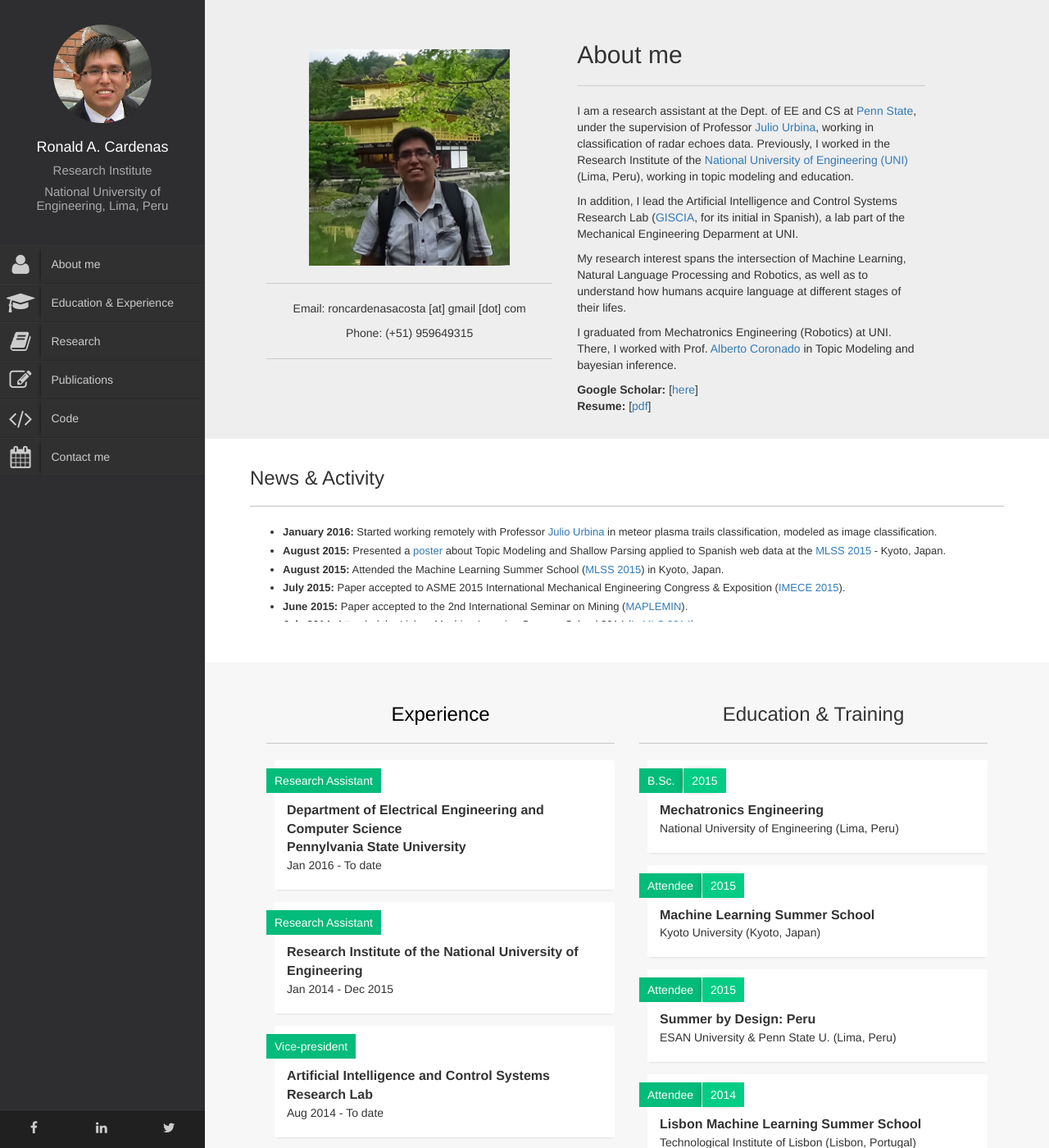
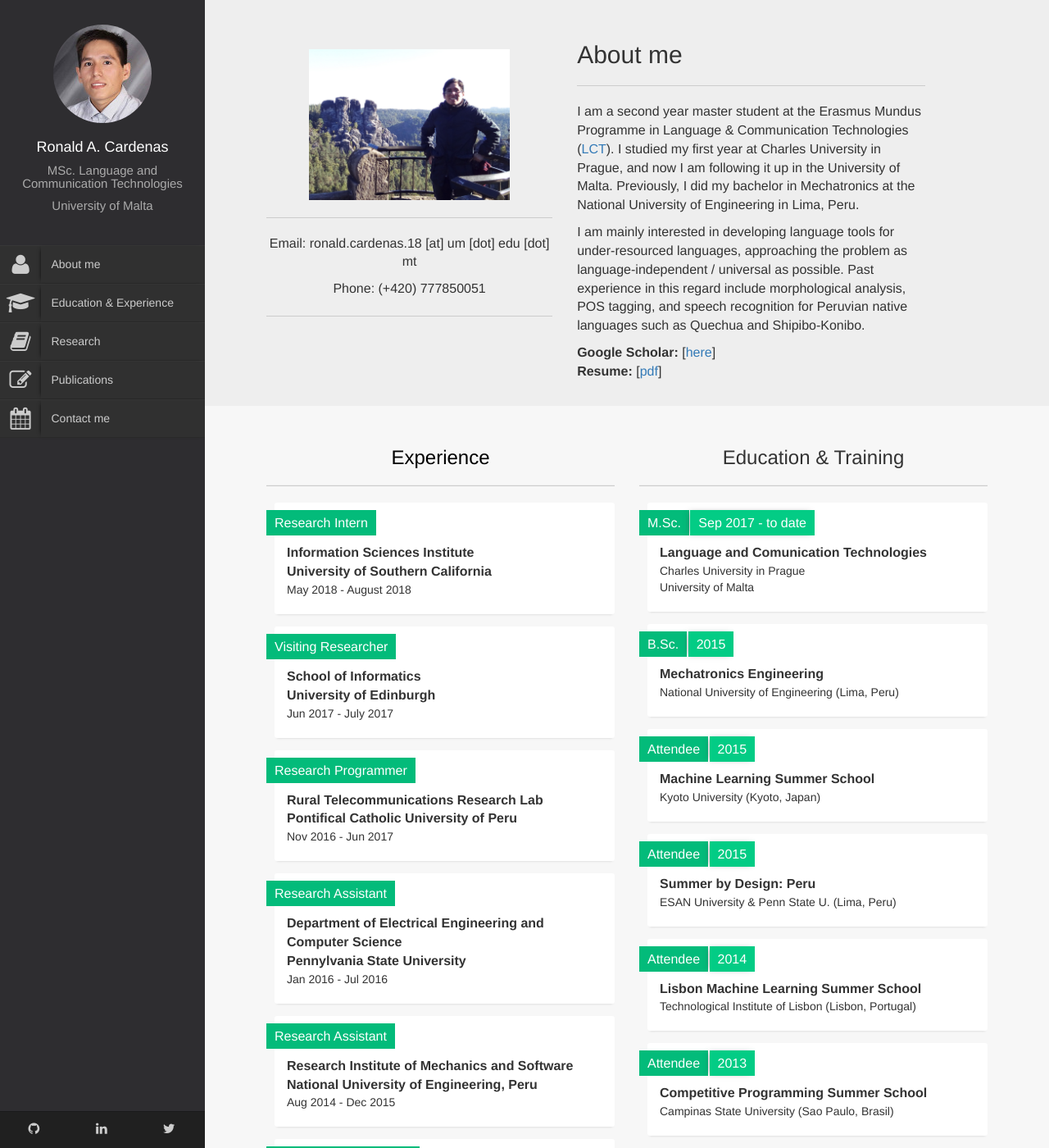
Before and after one commit to ronaldahmed/ronaldahmed.github.io, a Jekyll site: the page built from index.html, in a window 1280 px wide and 1400 px high. Shown: the whole window at 82% size. Built offline with Jekyll 4.4.1, drawn with Linux system fonts in a browser that asks for light colours; some of the changed text lies outside the part shown.

Commit message:
update 08.18

```diff
--- a/_layouts/base.html
+++ b/_layouts/base.html
@@ -9,7 +9,7 @@
     <meta name="description" content="Ronald Cardenas: personal website">
     <meta name="author" content="">
 
-    <title>Ronald Cardenas</title>
+    <title>Ronald A. Cardenas</title>
 
     <!-- Bootstrap Core CSS -->
     <link href="/css/bootstrap.min.css" rel="stylesheet">
@@ -52,8 +52,8 @@
                 <div class="portrate hidden-xs"></div>
                 <div class="title">
                     <h2>Ronald A. Cardenas</h2>
-                    <h3>Research Institute</h3>
-                    <h3>National University of Engineering, Lima, Peru</h3>
+                    <h3>MSc. Language and Communication Technologies</h3>
+                    <h3>University of Malta</h3>
                 </div>
             </div>
             <ul id="navigation">
@@ -81,12 +81,14 @@
                     <div class="text">Publications</div>
                </a>
             </li>
+            <!--
             <li>
                 <a href="/code">
                     <i class="fa fa-code"></i>
                     <div class="text">Code</div>
                </a>
             </li>
+            -->
             <li>
                 <a href="/contact">
                     <i class="fa fa-calendar"></i>
@@ -106,7 +108,7 @@
         </ul>
             <div class="social-icons">
                 <ul>
-                    <li><a href="https://www.facebook.com/roncardenas"><i class="fa fa-facebook"></i></a></li>
+                    <li><a href="https://github.com/ronaldahmed"><i class="fa fa-github"></i></a></li>
                     <li><a href="https://pe.linkedin.com/pub/ronald-cardenas-acosta/80/905/77b"><i class="fa fa-linkedin"></i></a></li>
                     <li><a href="https://twitter.com/ronaldca2"><i class="fa fa-twitter"></i></a></li>
                 </ul>
--- a/css/simple-sidebar.css
+++ b/css/simple-sidebar.css
@@ -7,7 +7,7 @@
 /* Toggle Styles */
 
 body {
-    font-size: 14px;
+    font-size: 16px;
 }
 h3 > a {
     color: black;
@@ -174,7 +174,7 @@ h2 > a:hover {
 
 .custom-list li{
     padding: 2px 0;
-    font-size: 13px;
+    font-size: 15px;
 }
 .aboutme-side {
     text-align: center;
--- a/index.html
+++ b/index.html
@@ -10,31 +10,32 @@ title: Home
                     <div class="col-lg-5 aboutme-side">
                         <img src="/images/aboutme.png">
                         <hr class="title-hrline">
-                        <p>Email:  roncardenasacosta  [at]  gmail  [dot]  com</p>
-                        <p>Phone: (+51) 959649315</p>
+                        <p>Email:  ronald.cardenas.18  [at]  um  [dot]  edu [dot] mt</p>
+                        <p>Phone: (+420) 777850051</p>
                         <hr class="title-hrline">
                     </div>
                     <div class="col-lg-6" style="text-align: left">
                         <h2>About me</h2>
                         <hr class="title-hrline">
-                        <p>I am a research assistant at the Dept. of EE and CS at <a href="http://www.psu.edu/">Penn State</a>, under the supervision of Professor <a href="http://www.ee.psu.edu/directory/FacultyInfo/Urbina/UrbinaProfilePage.aspx">Julio Urbina</a>, working in classification of radar echoes data. Previously, I worked in the Research Institute of the <a href="http://www.uni.edu.pe/" target="_blank">National University of Engineering (UNI)</a> (Lima, Peru), working in topic modeling and education.</p>
-                        <!--!developing intelligent robots that can
-                            combine different source of information (text, voice commands, sensor raw data, images and/or video) in order to develop certain task autonomously.</p>
-                        -->
-                        <p>
-                            In addition, I lead the Artificial Intelligence and Control Systems Research Lab (<a href="http://giscia.github.io">GISCIA</a>, for its initial in Spanish), a lab part of the Mechanical Engineering Deparment
-                            at UNI.<br>
+                        <p>I am a second year master student at the Erasmus Mundus Programme in
+                            Language &amp; Communication Technologies (<a href="https://lct-master.org/">LCT</a>).
+                            I studied my first year at Charles University in Prague, and now I am following it up in the University of Malta.
+                            Previously, I did my bachelor in Mechatronics at the National University of Engineering in Lima, Peru.
                         </p>
-                        <p>My research interest spans the intersection of Machine Learning, Natural Language Processing and Robotics, as well as to understand how humans acquire language at different stages of their lifes.</p>
-                        <p>
-                            I graduated from Mechatronics Engineering (Robotics) at UNI. There, I worked with
-                            Prof. <a href="https://twitter.com/amcoronado">Alberto Coronado</a> in Topic Modeling and bayesian inference.</p>
+
+                        <p>I am mainly interested in developing language tools for under-resourced languages,
+                            approaching the problem as language-independent / universal as possible.
+                            Past experience in this regard include morphological analysis, POS tagging, and speech recognition for Peruvian native languages such as Quechua and Shipibo-Konibo.
+                        </p>
+
                         <b>Google Scholar:</b> [<a href="https://scholar.google.com/citations?user=QoPko3IAAAAJ&hl=es&oi=ao">here</a>]
                         <br>
                         <b>Resume:</b> [<a href="docs/cv.pdf">pdf</a>]
                     </div>
                 </div>
+
                 <!-- NEWS AND ACTIVITY-->
+                <!--
                 <div class="row" style="background-color: white; padding: 15px 40px 50px 40px">
                     <div class="col-lg-12" >
                         <h3>News &amp; Activity</h3>
@@ -53,6 +54,8 @@ title: Home
                         </div>
                     </div>
                 </div>
+                -->
+
                 <!-- EDUCATION AND EXPERIENCE-->
                 <div class="row row-pad-center" style="background-color: rgba(247,247,247,1)">
                     <div class="col-lg-6">
@@ -61,12 +64,32 @@ title: Home
                         <ul class="ul-card" style="text-align: left">
                             <li>
                                 <div class="dy">
-                                    <span class="degree">Research Assistant</span>
+                                    <span class="degree">Research Intern</span>
                                 </div>
                                 <div class="description">
-                                    <p class="what">Department of Electrical Engineering and Computer Science<br>
-                                        Pennylvania State University</p>
-                                    <p class="where">Jan 2016 - To date</p>
+                                    <p class="what">Information Sciences Institute<br>
+                                        University of Southern California</p>
+                                    <p class="where">May 2018 - August 2018 </p>
+                                </div>
+                            </li>
+                            <li>
+                                <div class="dy">
+                                    <span class="degree">Visiting Researcher</span>
+                                </div>
+                                <div class="description">
+                                    <p class="what">School of Informatics<br>
+                                        University of Edinburgh</p>
+                                    <p class="where">Jun 2017 - July 2017 </p>
+                                </div>
+                            </li>
+                            <li>
+                                <div class="dy">
+                                    <span class="degree">Research Programmer</span>
+                                </div>
+                                <div class="description">
+                                    <p class="what">Rural Telecommunications Research Lab<br>
+                                        Pontifical Catholic University of Peru</p>
+                                    <p class="where">Nov 2016 - Jun 2017 </p>
                                 </div>
                             </li>
                             <li>
@@ -74,26 +97,9 @@ title: Home
                                     <span class="degree">Research Assistant</span>
                                 </div>
                                 <div class="description">
-                                    <p class="what">Research Institute of the National University of Engineering</p>
-                                    <p class="where">Jan 2014 - Dec 2015</p>
-                                </div>
-                            </li>
-                            <li>
-                                <div class="dy">
-                                    <span class="degree">Vice-president</span>
-                                </div>
-                                <div class="description">
-                                    <p class="what">Artificial Intelligence and Control Systems Research Lab</p>
-                                    <p class="where">Aug 2014 - To date</p>
-                                </div>
-                            </li>
-                            <li>
-                                <div class="dy">
-                                    <span class="degree">Co-founder, Software Developer</span>
-                                </div>
-                                <div class="description">
-                                    <p class="what">Empleatron Start-Up</p>
-                                    <p class="where">Jan 2014 - Apr 2015</p>
+                                    <p class="what">Department of Electrical Engineering and Computer Science<br>
+                                        Pennylvania State University</p>
+                                    <p class="where">Jan 2016 - Jul 2016</p>
                                 </div>
                             </li>
                             <li>
@@ -101,17 +107,49 @@ title: Home
                                     <span class="degree">Research Assistant</span>
                                 </div>
                                 <div class="description">
-                                    <p class="what">Artificial Intelligence and Control Systems Research Lab</p>
-                                    <p class="where">Jul 2013 - Dec 2013</p>
+                                    <p class="what">Research Institute of Mechanics and Software</br>
+                                        National University of Engineering, Peru</p>
+                                    <p class="where">Aug 2014 - Dec 2015</p>
+                                </div>
+                            </li>
+                            <li>
+                                <div class="dy">
+                                    <span class="degree">Student Representative</span>
+                                </div>
+                                <div class="description">
+                                    <p class="what">Artificial Intelligence and Control Systems Research Lab </br>
+                                        National University of Engineering, Peru</p>
+                                    <p class="where">Aug 2014 - Dec 2015</p>
+                                </div>
+                            </li>
+                            <li>
+                                <div class="dy">
+                                    <span class="degree">Undergraduate Research Assistant</span>
+                                </div>
+                                <div class="description">
+                                    <p class="what">Artificial Intelligence and Control Systems Research Lab </br>
+                                        National University of Engineering, Peru</p>
+                                    <p class="where">Jul 2013 - Aug 2014</p>
                                 </div>
                             </li>
                         </ul>
 
                     </div>
                     <div class="col-lg-6">
-                        <h3>Education & Training</h3>
+                        <h3>Education &amp; Training</h3>
                         <hr class="title-hrline">
                         <ul class="ul-card" style="text-align: left">
+                            <li>
+                                <div class="dy">
+                                    <span class="degree">M.Sc.</span>
+                                    <span class="year">Sep 2017 - to date</span>
+                                </div>
+                                <div class="description">
+                                    <p class="what">Language and Comunication Technologies</p>
+                                    <p class="where"> Charles University in Prague</p>
+                                    <p class="where"> University of Malta</p>
+                                </div>
+                            </li>
                             <li>
                                 <div class="dy">
                                     <span class="degree">B.Sc.</span>
--- a/research/index.html
+++ b/research/index.html
@@ -11,8 +11,12 @@ title: Code
                     <div class="col-lg-12">
                         <h1>Research Interests</h1>
                         <hr class="title-hrline">
-                        <p>I am primarily interested in the application of Machine Learning to NLP tasks and Robotics, specially the symbol grounding problem and language grounding task.</p>
-                        <p>Some interesting trends I have been following lately are deep learning, automatic image captioning, distributed/parallel machine learning, learning representations, robot navigation, among others.</p>
+                        <p>I am interested in developing universal language tools, i.e. tools that would require little to no language-specific tuning.
+                            I am also interested in phylogenetics and typology in linguistics, and how this information can be used in the modeling of such tools.
+                            In crafting tools such as speech recognizers, morphological analyzers, and POS taggers, I have got a glimpse of how diverse and complex some languages of the world are.
+                        </p>
+
+                        <!--
                         <p>Here is a more detailed list of areas I find interesting.</p>
                         <ul>
                             <li>Natural Language Processing: topic modeling, cross-lingual parsing, abstract meaning representations, word embedding, semantics, machine translation.</li>
@@ -22,6 +26,7 @@ title: Code
                             <li>Language grounding, image and video captioning.</li>
                             <li>Interactive data visualization</li>
                         </ul>
+                    -->
                     </div>
 
 
@@ -29,9 +34,26 @@ title: Code
                         <h2><a id="publications">Publications &amp; Poster sessions</a></h2>
                         <hr class="title-hrline">
                         <ul class="custom-list">
+                            <li><b>A Morphological Analyzer for Shipibo-Konibo</b><br>
+                                <span style="text-decoration:underline">R.A. Cardenas</span> and Dan Zemman.<br>
+                                Accepted to the 15th SIGMORPHON Workshop on Computational Research in Phonetics, Phonology, and Morphology, co-located with EMNLP 2018.</li>
+
+                            <li><b>Siminchik: A Speech Corpus for Preservation of Southern Quechua</b><br>
+                                <span style="text-decoration:underline">R.A. Cardenas</span>, R. Zevallos, R. Baquerizo, L. Camacho.<br>
+                                Proceedings of the 2nd Workshop on Improving Social Inclusion using NLP, co-located with LREC 2018. [<a href="http://lrec-conf.org/workshops/lrec2018/W14/pdf/4_W14.pdf">pdf</a>]</li>
+
+                            <li><b>Document modeling with external attention for sentence extraction</b><br>
+                                S. Narayan, <span style="text-decoration:underline">R.A. Cardenas</span>, N. Papasarantopoulos, S.B. Cohen, M. Lapata, J. Yu, Y. Chang.<br>
+                                Proceedings of the 56th Annual Meeting of the ACL (Long Papers), 2018. [<a href="http://www.aclweb.org/anthology/P18-1188">pdf</a>][<a href="https://github.com/shashiongithub/Document-Models-with-Ext-Information">code</a>]</li>
+
+                            <li><b>Improving Topic Coherence Using Entity Extraction Denoising</b><br>
+                                <span style="text-decoration:underline">R.A. Cardenas</span>, K.S. Bello, A.R. Valle, E.R. Villota and A.M. Coronado.<br>
+                                The Prague Bulletin of Mathematical Linguistics 110.1 (2018): 85-101. [<a href="https://www.degruyter.com/downloadpdf/j/pralin.2018.110.issue-1/pralin-2018-0004/pralin-2018-0004.pdf">pdf</a>][<a href="https://github.com/ronaldahmed/labor-market-demand-analysis">code</a>]</li>
+
                             <li><b>Panorama of the market demand for Mechanical Engineers in South American countries</b><br>
                                 <span style="text-decoration:underline">R.A. Cardenas</span>, K.S. Bello, A.R. Valle, E.R. Villota and A.M. Coronado.<br>
                                 Proceedings of <a href="https://www.researchgate.net/publication/284156153_Panorama_of_the_market_demand_for_mechanical_engineers_in_South_American_countries">ASME 2015 International Mechanical Engineering Congress &amp; Exposition (IMECE 2015)</a>. [<a href="https://www.researchgate.net/publication/284156153_Panorama_of_the_market_demand_for_mechanical_engineers_in_South_American_countries">pdf</a>]</li>
+
 
                             <li><b>Labor market demand analysis for engineering majors in Peru using Shallow Parsing and Topic Modeling</b>.<br>
                                 <span style="text-decoration:underline">R.A. Cardenas</span>, K.S. Bello and A.M. Coronado. <br>
@@ -41,6 +63,7 @@ title: Code
                                 K.S.Bello, <span style="text-decoration: underline">R.A.Cardenas</span>, A.R.Valle, E.R.Villota and A.M.Coronado.<br>
                                 Proceedings of XXI CONIMERA, Huancayo, Peru, August, 2015. [<a href="https://www.researchgate.net/profile/Alberto_Coronado/publication/279789866_Anlisis_del_mercado_laboral_peruano_para_las_ramas_de_ingeniera_mecnica_e_ingeniera_elctrica/links/559ae25908ae99aa62ce2b0a.pdf">pdf</a>]</li>
 
+                            <!--
                             <li><b>Analysis of the Peruvian labor market demand in the area of mining maintenance</b><br>
                                 A.R. Valle, KS Bello, <span style="text-decoration:underline">R.A. Cardenas</span>, E.R. Villota and A.M. Coronado.<br>
                                 Proceedings of the 2nd International Seminar on mining plant and equipment maintenance (<a href="https://gecamin.com/maplemin/2015/english/">MAPLEMIN 2015</a>), Lima, Peru, July, 2015. [<a href="papers/maplemin2015.pdf">pdf</a>]</li>
@@ -48,6 +71,7 @@ title: Code
                             <li><b>Localization and Mapping in Local Occupancy Grid Maps: Simulations in Ackerman model mobile robot</b><br>
                                 <span style="text-decoration:underline">R.A. Cardenas</span>, J.W. Huanay and Ivan Calle.<br>
                                 Research report at the Artifcial Intelligence and Control Systems Research Lab (<a href="http://giscia.github.io">GISCIA</a>), Department of Mechanical Engineering, 2013. [<a href="papers/autonomos.pdf">pdf</a>]</li>
+                            -->
                         </ul>
                     </div>
 
```
Also changed, not shown: contact/index.html (+6 -9 lines), Gemfile.lock, images/aboutme.png, images/profile.jpg (deleted), images/profile_100.jpg (deleted), images/profile_120.jpg, images/profile_150.jpg (deleted), 1 other file.
